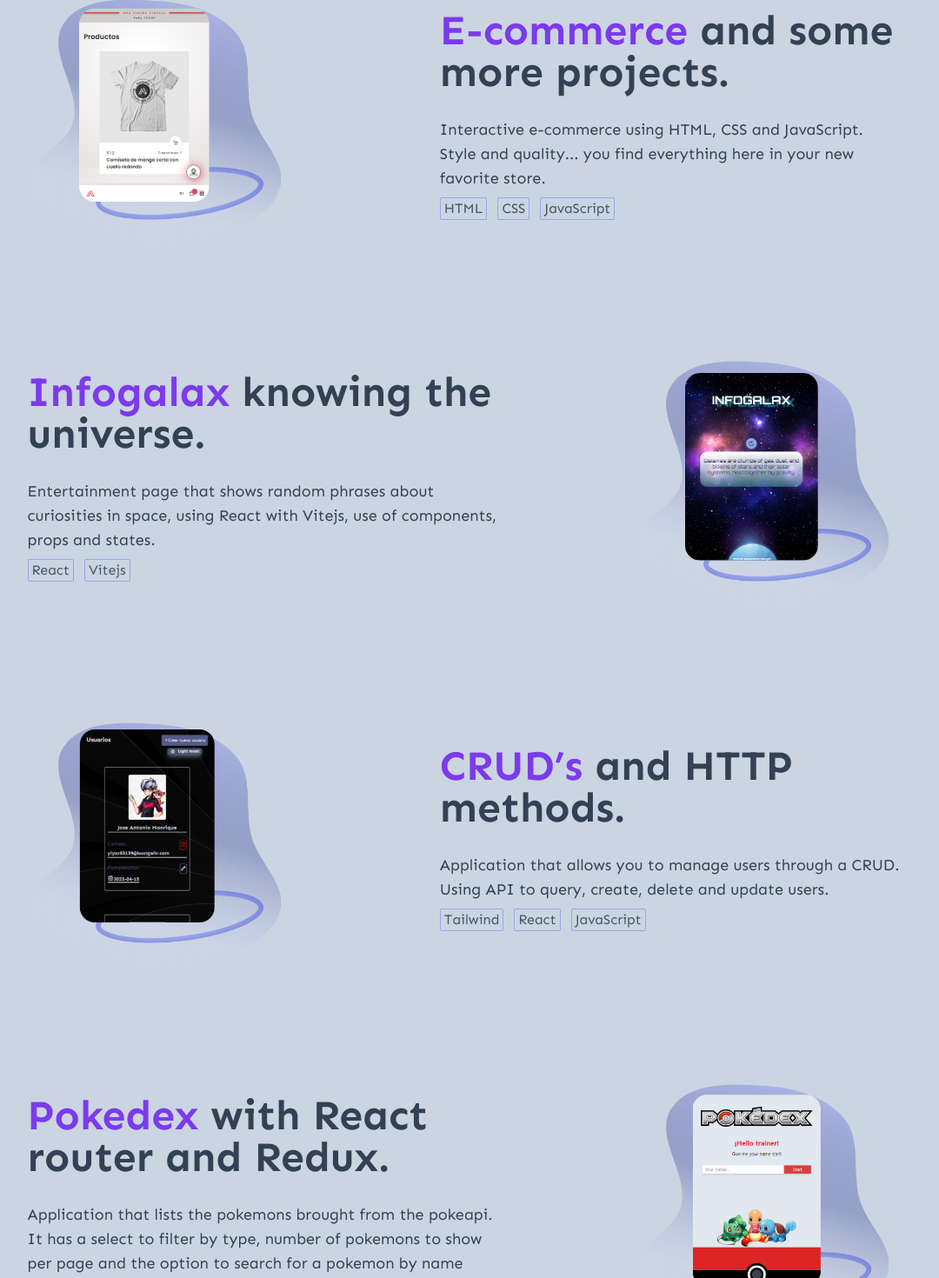
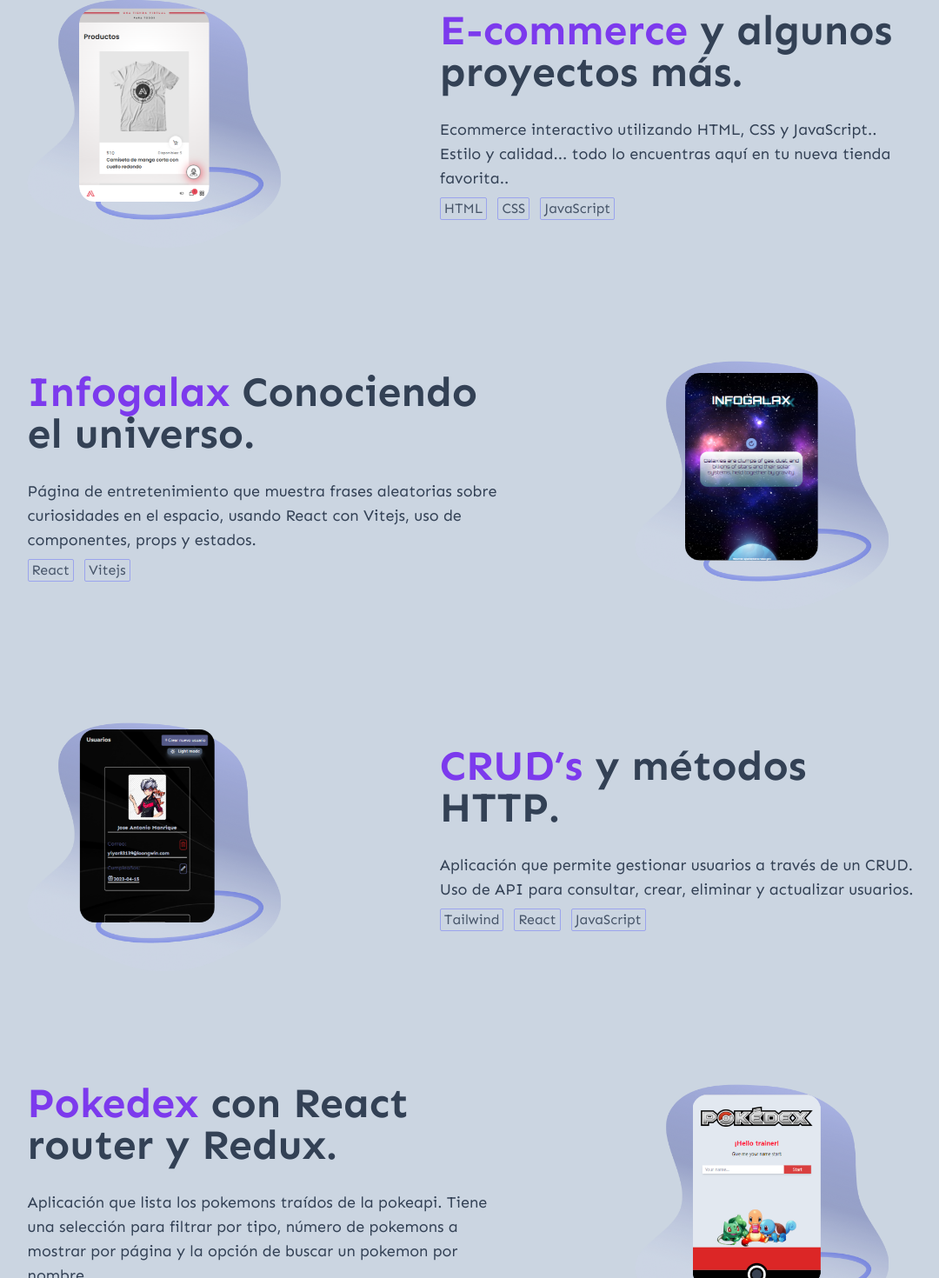
Before and after one commit to carlos-santos-tadeo/Portafolio, a React (Vite) app: page / in a window 1280 px wide. Shown: the part 2200-3670 px from the top of the page at 87% size, without its empty margins (122-1202 px from the left). Built offline with nearby package versions, Linux system fonts and the light colour scheme.

Commit message:
change-language-in-project

```diff
--- a/src/components/Project.jsx
+++ b/src/components/Project.jsx
@@ -6,14 +6,14 @@
             {/* <h1 className='text-center text-slate-700 font-bold text-3xl sm:text-6xl pt-24 mb-10'>Project Portfolio</h1> */}
 
             <span className='text-Violet1 hover:text-violet-600 hover:font-bold hover:gap-2 sm:hover:gap-5 mt-20 mb-10 flex items-center justify-center text-2xl md:text-6xl duration-300'>{"<"}
-                <h1 className='text-center text-slate-700 font-bold text-[30px] md:text-6xl'>Project Portfolio</h1>{"/>"}
+                <h1 className='text-center text-slate-700 font-bold text-[30px] md:text-6xl'>Mis Proyectos</h1>{"/>"}
             </span>
 
             {/* ecommerce */}
             <section className='mx-auto sm:items-center sm:gap-12 sm:flex-row-reverse flex flex-col gap-5 px-3 py-[20px] sm:max-w-[1280px] sm:px-8 '>
                 <div className='ml-3 mb-5 sm:max-w-[45%] sm:mr-[6%]'>
-                    <h3 className='text-violet-600 font-bold text-3xl lg:text-5xl mb-7 group hover:text-slate-700 duration-500'>E-commerce <span className='text-slate-700 group-hover:text-violet-600'>and some more projects.</span></h3>
-                    <span className='md:text-lg text-slate-700'>Interactive e-commerce using HTML, CSS and JavaScript. {<br />} Style and quality... you find everything here in your new favorite store.</span>
+                    <h3 className='text-violet-600 font-bold text-3xl lg:text-5xl mb-7 group hover:text-slate-700 duration-500'>E-commerce <span className='text-slate-700 group-hover:text-violet-600'>y algunos proyectos más.</span></h3>
+                    <span className='md:text-lg text-slate-700'>Ecommerce interactivo utilizando HTML, CSS y JavaScript.. {<br />} Estilo y calidad... todo lo encuentras aquí en tu nueva tienda favorita..</span>
                     <div className='flex gap-3 text-slate-600 pt-2'>
                         <span className='border-[1px] rounded-sm border-Violet1 px-1 hover:text-violet-600 hover:border-slate-700'>HTML</span>
                         <span className='border-[1px] rounded-sm border-Violet1 px-1 hover:text-violet-600 hover:border-slate-700'>CSS</span>
@@ -25,7 +25,7 @@
                     <div className='relative overflow-hidden'>
                         <img className=' max-h-[320px]' src="/images/e-commerce.png" alt="" />
                         <div id='ecommerce_project' className={`absolute h-full w-full bg-cover flex items-center justify-center -bottom-10 group-hover:bottom-0 opacity-0 group-hover:opacity-100 transition-all duration-500 rounded-3xl`}>
-                            <a className='hover:bg-black rounded-md bg-violet-400 text-white py-2 px-5' target='_blank' href="https://academlo-shop-carlos-santos.netlify.app/">Visit project</a>
+                            <a className='hover:bg-black rounded-md bg-violet-400 text-white py-2 px-5' target='_blank' href="https://academlo-shop-carlos-santos.netlify.app/">Visualizar proyecto</a>
                         </div>
                     </div>
                 </div>
@@ -34,8 +34,8 @@
             {/* infoGalax */}
             <section className='mx-auto sm:items-center sm:gap-12 sm:flex-row flex flex-col gap-5 px-3 py-[20px] sm:max-w-[1280px] sm:px-8 '>
                 <div className='ml-3 sm:ml-[10%] mb-5 sm:max-w-[45%]'>
-                    <h3 className='text-violet-600 font-bold text-3xl lg:text-5xl mb-7 group hover:text-slate-700 duration-500'>Infogalax<span className='text-slate-700 group-hover:text-violet-600'> knowing the universe.</span></h3>
-                    <span className='md:text-lg text-slate-700'>Entertainment page that shows random phrases about curiosities in space, using React with Vitejs, use of components, props and states.</span>
+                    <h3 className='text-violet-600 font-bold text-3xl lg:text-5xl mb-7 group hover:text-slate-700 duration-500'>Infogalax<span className='text-slate-700 group-hover:text-violet-600'> Conociendo el universo.</span></h3>
+                    <span className='md:text-lg text-slate-700'>Página de entretenimiento que muestra frases aleatorias sobre curiosidades en el espacio, usando React con Vitejs, uso de componentes, props y estados.</span>
                     <div className='flex gap-3 text-slate-600 pt-2'>
                         <span className='border-[1px] rounded-sm border-Violet1 px-1 hover:text-violet-600 hover:border-slate-700'>React</span>
                         <span className='border-[1px] rounded-sm border-Violet1 px-1 hover:text-violet-600 hover:border-slate-700'>Vitejs</span>
@@ -45,7 +45,7 @@
                     <div className='relative overflow-hidden'>
                         <img className=' max-h-[320px]' src="/images/infoGalax.png" alt="" />
                         <div id='infoGalax' className='absolute h-full w-full bg-cover flex items-center justify-center -bottom-10 group-hover:bottom-0 opacity-0 group-hover:opacity-100 transition-all duration-500 rounded-3xl'>
-                            <a className='hover:bg-black rounded-md bg-violet-400 text-white py-2 px-5' target='_blank' href="https://entregable01-carlos-alberto-santos.netlify.app/">Visit project</a>
+                            <a className='hover:bg-black rounded-md bg-violet-400 text-white py-2 px-5' target='_blank' href="https://entregable01-carlos-alberto-santos.netlify.app/">Visualizar proyecto</a>
                         </div>
                     </div>
                 </div>
@@ -54,10 +54,8 @@
             {/* CRUD de usuarios */}
             <section className='mx-auto sm:items-center sm:gap-12 sm:flex-row-reverse flex flex-col gap-5 px-3 py-[20px] sm:max-w-[1280px] sm:px-8 '>
                 <div className='ml-3 mb-5 sm:max-w-[45%] sm:mr-[6%]'>
-                    <h3 className='text-violet-600 font-bold text-3xl lg:text-5xl mb-7 group hover:text-slate-700 duration-500'>CRUD’s <span className='text-slate-700 group-hover:text-violet-600'>and HTTP methods.</span></h3>
-                    <span className='md:text-lg text-slate-700'>Application that allows you to manage users through a CRUD.
-                        Using API to query, create, delete and
-                        update users.</span>
+                    <h3 className='text-violet-600 font-bold text-3xl lg:text-5xl mb-7 group hover:text-slate-700 duration-500'>CRUD’s <span className='text-slate-700 group-hover:text-violet-600'>y métodos HTTP.</span></h3>
+                    <span className='md:text-lg text-slate-700'>Aplicación que permite gestionar usuarios a través de un CRUD. Uso de API para consultar, crear, eliminar y actualizar usuarios.</span>
                     <div className='flex gap-3 text-slate-600 pt-2'>
                         <span className='border-[1px] rounded-sm border-Violet1 px-1 hover:text-violet-600 hover:border-slate-700'>Tailwind</span>
                         <span className='border-[1px] rounded-sm border-Violet1 px-1 hover:text-violet-600 hover:border-slate-700'>React</span>
@@ -69,7 +67,7 @@
                     <div className='relative overflow-hidden'>
                         <img className=' max-h-[320px]' src="/images/crudUsers.png" alt="" />
                         <div id='crudUsers' className='absolute h-full w-full bg-cover flex items-center justify-center -bottom-10 group-hover:bottom-0 opacity-0 group-hover:opacity-100 transition-all duration-500 rounded-3xl'>
-                            <a className='hover:bg-slate-500 rounded-md bg-violet-400 text-white py-2 px-5' target='_blank' href="https://crud-entregable04.netlify.app/">Visit project</a>
+                            <a className='hover:bg-slate-500 rounded-md bg-violet-400 text-white py-2 px-5' target='_blank' href="https://crud-entregable04.netlify.app/">Visualizar proyecto</a>
                         </div>
                     </div>
                 </div>
@@ -78,8 +76,8 @@
             {/* Pokedex */}
             <section className='mx-auto sm:items-center sm:gap-12 sm:flex-row flex flex-col gap-5 px-3 py-[20px] sm:max-w-[1280px] sm:px-8 '>
                 <div className='ml-3 sm:ml-[10%] mb-5 sm:max-w-[45%]'>
-                    <h3 className='text-violet-600 font-bold text-3xl lg:text-5xl mb-7 group hover:text-slate-700 duration-500'>Pokedex<span className='text-slate-700 group-hover:text-violet-600'> with React router and Redux.</span></h3>
-                    <span className='md:text-lg text-slate-700'>Application that lists the pokemons brought from the pokeapi. It has a select to filter by type, number of pokemons to show per page and the option to search for a pokemon by name</span>
+                    <h3 className='text-violet-600 font-bold text-3xl lg:text-5xl mb-7 group hover:text-slate-700 duration-500'>Pokedex<span className='text-slate-700 group-hover:text-violet-600'> con React router y Redux.</span></h3>
+                    <span className='md:text-lg text-slate-700'>Aplicación que lista los pokemons traídos de la pokeapi. Tiene una selección para filtrar por tipo, número de pokemons a mostrar por página y la opción de buscar un pokemon por nombre.</span>
                     <div className='flex gap-3 text-slate-600 pt-2'>
                         <span className='border-[1px] rounded-sm border-Violet1 px-1 hover:text-violet-600 hover:border-slate-700'>React</span>
                         <span className='border-[1px] rounded-sm border-Violet1 px-1 hover:text-violet-600 hover:border-slate-700'>Talwind</span>
@@ -91,7 +89,7 @@
                     <div className='relative overflow-hidden'>
                         <img className=' max-h-[320px]' src="/images/pokedex.png" alt="" />
                         <div id='pokedex' className='absolute h-full w-full bg-cover flex items-center justify-center -bottom-10 group-hover:bottom-0 opacity-0 group-hover:opacity-100 transition-all duration-500 rounded-3xl'>
-                            <a className='hover:bg-black rounded-md bg-violet-400 text-white py-2 px-5' target='_blank' href="https://pokedex-carlos-santos.netlify.app">Visit project</a>
+                            <a className='hover:bg-black rounded-md bg-violet-400 text-white py-2 px-5' target='_blank' href="https://pokedex-carlos-santos.netlify.app">Visualizar proyecto</a>
                         </div>
                     </div>
                 </div>
```
